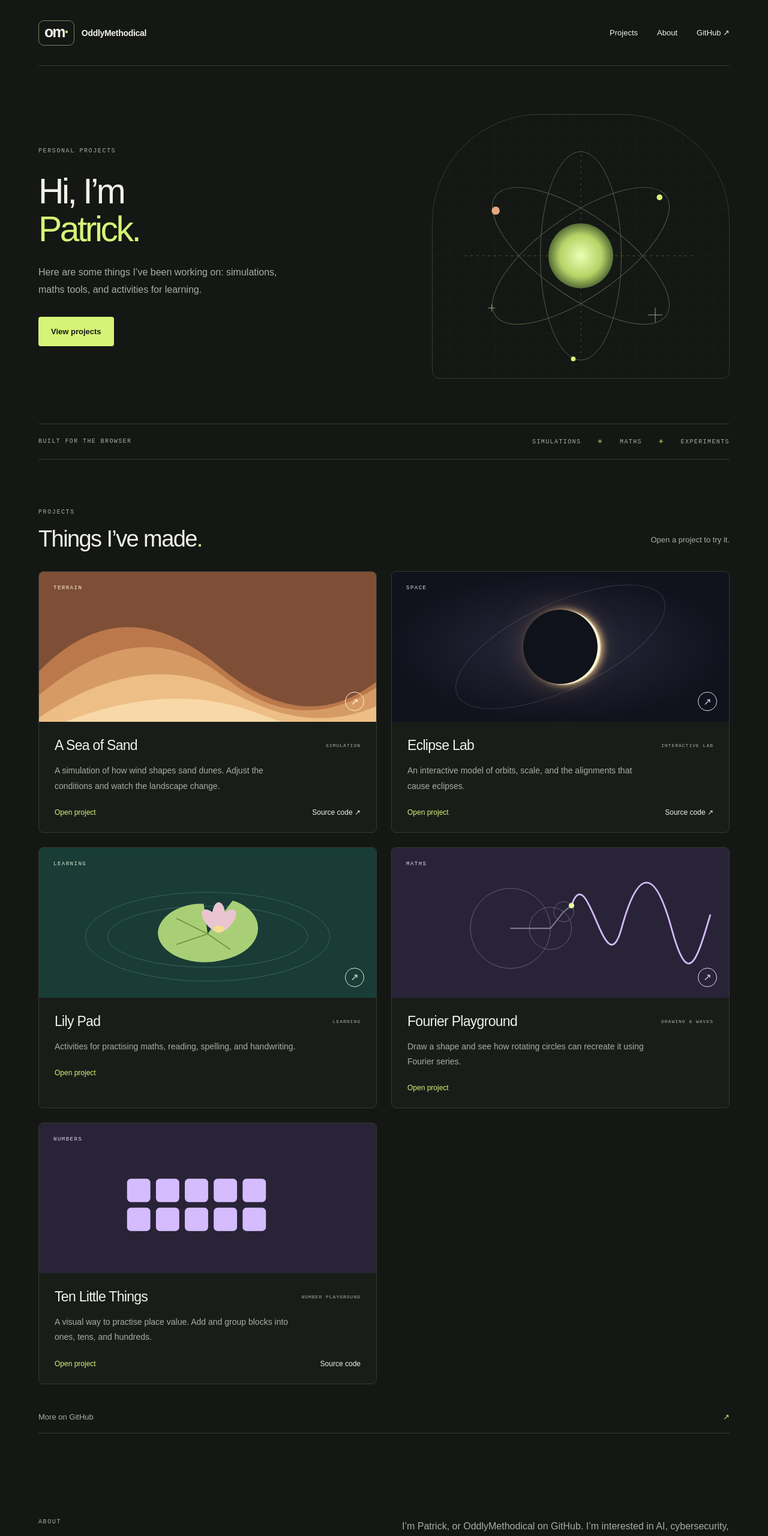
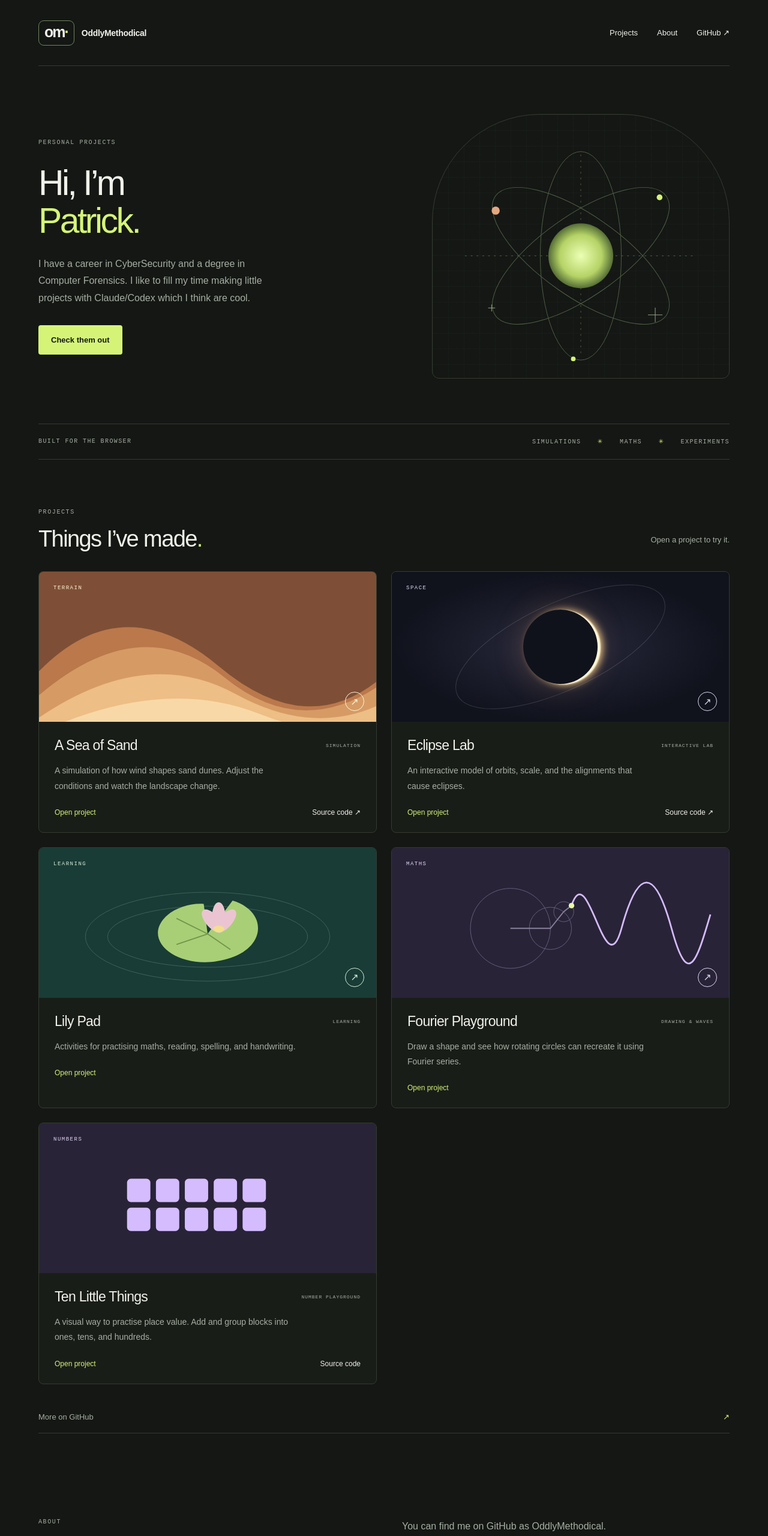
Before and after one commit to OddlyMethodical/oddlymethodical.github.io, a plain HTML site: page index.html in a window 1280 px wide. Shown: the top 2560 px of the page at 60% size. Drawn offline with Linux system fonts and the light colour scheme.

Commit message:
Use Patrick's own introduction on the landing page

```diff
--- a/index.html
+++ b/index.html
@@ -13,7 +13,7 @@
 <header><a class="brand" href="#" aria-label="OddlyMethodical home"><span class="mark">om<span>·</span></span><span>OddlyMethodical</span></a><nav aria-label="Main"><a href="#work">Projects</a><a href="#about">About</a><a href="https://github.com/OddlyMethodical">GitHub ↗</a></nav></header>
 <main id="main">
 <section class="hero" aria-labelledby="intro">
-<div class="hero-copy"><p class="eyebrow">PERSONAL PROJECTS</p><h1 id="intro">Hi, I’m<br><em>Patrick.</em></h1><p class="lede">Here are some things I’ve been working on: simulations, maths tools, and activities for learning.</p><a class="button" href="#work">View projects</a></div>
+<div class="hero-copy"><p class="eyebrow">PERSONAL PROJECTS</p><h1 id="intro">Hi, I’m<br><em>Patrick.</em></h1><p class="lede">I have a career in CyberSecurity and a degree in Computer Forensics. I like to fill my time making little projects with Claude/Codex which I think are cool.</p><a class="button" href="#work">Check them out</a></div>
 <div class="diagram" aria-hidden="true"><svg viewBox="0 0 460 380" fill="none"><defs><radialGradient id="orb"><stop stop-color="#ecffb4"/><stop offset=".65" stop-color="#b5d366"/><stop offset="1" stop-color="#556d36"/></radialGradient></defs><g stroke="#526044" stroke-width="1"><ellipse cx="230" cy="190" rx="180" ry="70" transform="rotate(-35 230 190)"/><ellipse cx="230" cy="190" rx="180" ry="70" transform="rotate(35 230 190)"/><ellipse cx="230" cy="190" rx="180" ry="70" transform="rotate(90 230 190)"/><path d="M30 190H430M230 15V365" stroke-dasharray="3 7"/></g><circle cx="230" cy="190" r="56" fill="url(#orb)"/><circle cx="83" cy="112" r="7" fill="#e4a881"/><circle cx="366" cy="89" r="5" fill="#d5f477"/><circle cx="217" cy="368" r="4" fill="#d5f477"/><g stroke="#9ba88a"><path d="M346 292h25m-12.5-12.5v25M70 280h12m-6-6v12"/></g></svg></div>
 </section>
 <div class="ticker"><span>BUILT FOR THE BROWSER</span><span>SIMULATIONS <i>✳</i> MATHS <i>✳</i> EXPERIMENTS</span></div>
@@ -25,6 +25,6 @@
 <article class="project"><a class="art fourier" href="https://oddlymethodical.github.io/fourier-playground/" aria-label="Try Fourier Playground"><span class="art-label">MATHS</span><svg viewBox="0 0 600 270" aria-hidden="true"><g fill="none" stroke="#aba0cf" opacity=".5"><circle cx="210" cy="145" r="72"/><circle cx="282" cy="145" r="38"/><circle cx="306" cy="115" r="18"/><path d="M210 145H282L306 115L320 104" stroke="#e7ddff" stroke-width="2"/></g><path d="M320 104C350 15 380 255 410 145S470 35 500 145S545 205 570 120" fill="none" stroke="#d4bcff" stroke-width="3"/><circle cx="320" cy="104" r="5" fill="#e9ff9e"/></svg><span class="art-arrow">↗</span></a><div class="project-body"><div class="project-title"><h3>Fourier Playground</h3><span>DRAWING &amp; WAVES</span></div><p>Draw a shape and see how rotating circles can recreate it using Fourier series.</p><div class="links"><a href="https://oddlymethodical.github.io/fourier-playground/">Open project</a></div></div></article>
 <article class="project"><a class="art fourier" href="https://oddlymethodical.github.io/ten-little-things/" aria-label="Play Ten Little Things"><span class="art-label">NUMBERS</span><svg viewBox="0 0 600 270" aria-hidden="true"><g fill="#d4bcff"><rect x="155" y="100" width="42" height="42" rx="7"/><rect x="207" y="100" width="42" height="42" rx="7"/><rect x="259" y="100" width="42" height="42" rx="7"/><rect x="311" y="100" width="42" height="42" rx="7"/><rect x="363" y="100" width="42" height="42" rx="7"/><rect x="155" y="152" width="42" height="42" rx="7"/><rect x="207" y="152" width="42" height="42" rx="7"/><rect x="259" y="152" width="42" height="42" rx="7"/><rect x="311" y="152" width="42" height="42" rx="7"/><rect x="363" y="152" width="42" height="42" rx="7"/></g></svg></a><div class="project-body"><div class="project-title"><h3>Ten Little Things</h3><span>NUMBER PLAYGROUND</span></div><p>A visual way to practise place value. Add and group blocks into ones, tens, and hundreds.</p><div class="links"><a href="https://oddlymethodical.github.io/ten-little-things/">Open project</a><a href="https://github.com/OddlyMethodical/ten-little-things">Source code</a></div></div></article>
 </div><a class="all-repos" href="https://github.com/OddlyMethodical?tab=repositories">More on GitHub <span>↗</span></a></section>
-<section id="about" class="about"><div><p class="eyebrow">ABOUT</p><h2>A bit about me</h2></div><div><p>I’m Patrick, or OddlyMethodical on GitHub. I’m interested in AI, cybersecurity, science, and maths.</p><p>This page brings together some of my side projects so they’re easy to find and share.</p><a class="text-link" href="https://github.com/OddlyMethodical">GitHub profile</a></div></section>
+<section id="about" class="about"><div><p class="eyebrow">ABOUT</p><h2>A bit about me</h2></div><div><p>You can find me on GitHub as OddlyMethodical.</p><a class="text-link" href="https://github.com/OddlyMethodical">GitHub profile</a></div></section>
 </main><footer><a class="brand" href="#"><span class="mark">om<span>·</span></span> OddlyMethodical</a><p>Made by Patrick.</p><a href="#main">Back to top ↑</a></footer>
 </div></body></html>
```
